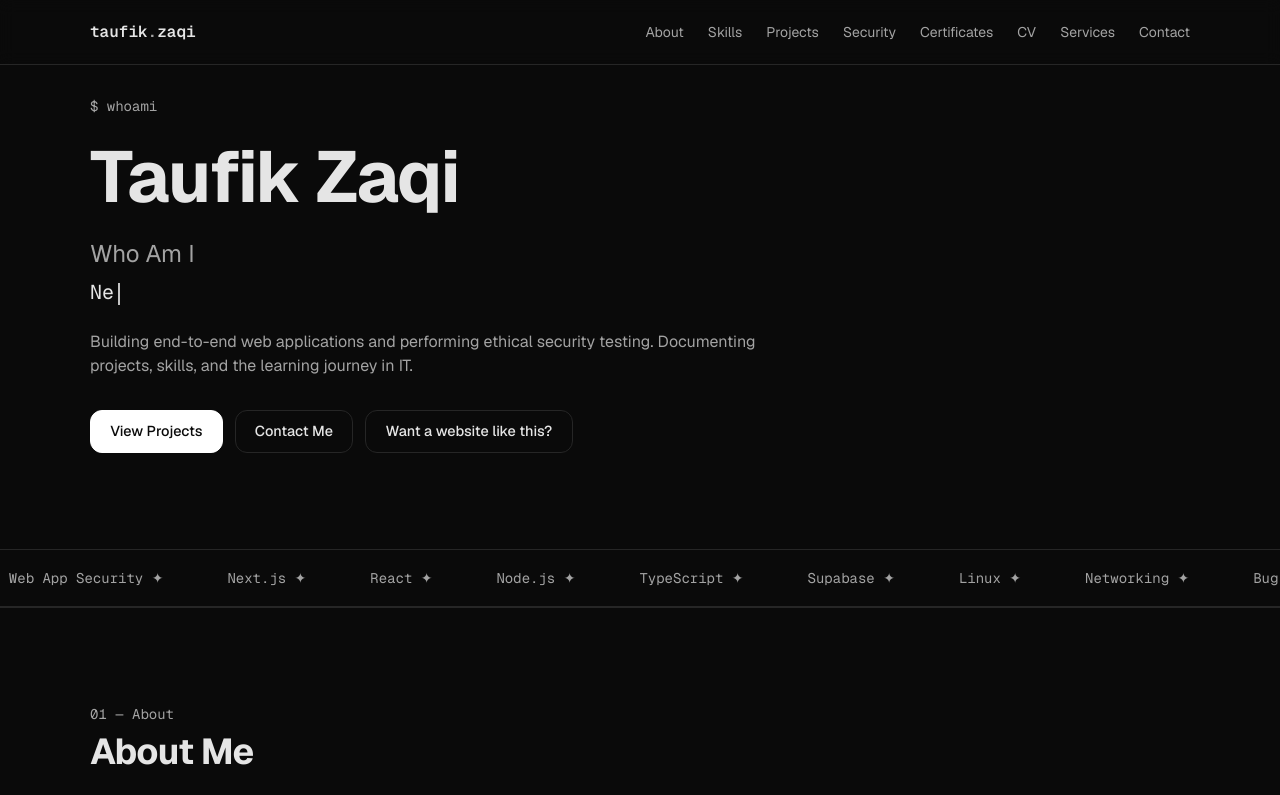
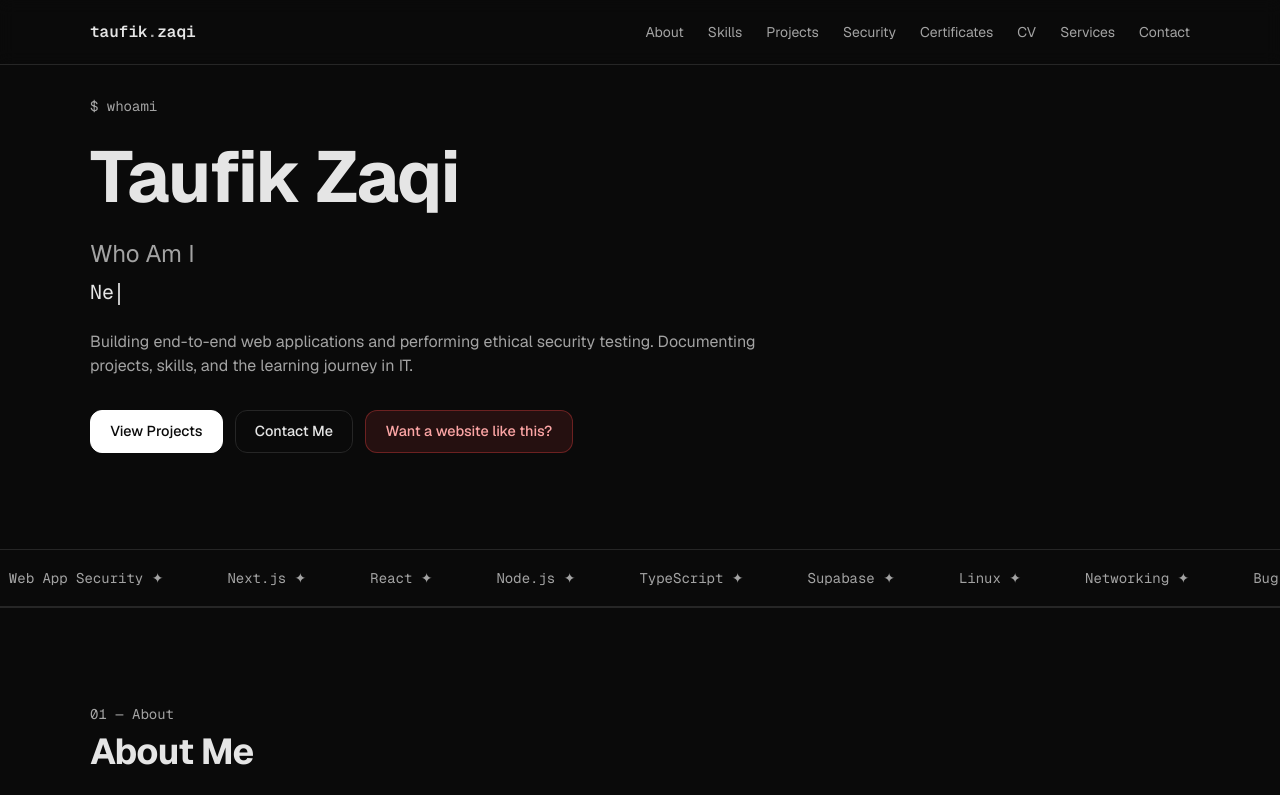
Before and after one commit to zyk-ishere/zyk-portofolio, a Next.js app: page / in a window 1280 px wide. Shown: the top 795 px of the page. Built offline with nearby package versions, Linux system fonts and the light colour scheme.

Commit message:
style(hero): translucent red devzy button

```diff
--- a/src/app/globals.css
+++ b/src/app/globals.css
@@ -45,6 +45,16 @@ body {
 .btn-primary:hover { background: #d4d4d4; }
 .btn-ghost { background: transparent; color: var(--foreground); }
 .btn-ghost:hover { background: #1a1a1a; }
+.btn-devzy {
+  background: rgba(239, 68, 68, 0.12);
+  border-color: rgba(239, 68, 68, 0.35);
+  color: #fca5a5;
+}
+.btn-devzy:hover {
+  background: rgba(239, 68, 68, 0.2);
+  border-color: rgba(239, 68, 68, 0.55);
+  color: #fecaca;
+}
 
 .mono { font-family: var(--font-geist-mono), monospace; }
 
--- a/src/app/page.tsx
+++ b/src/app/page.tsx
@@ -47,7 +47,7 @@ export default function Home() {
           <div className="mt-8 flex flex-wrap gap-3 hero-cta">
             <a href="#projects" className="btn btn-primary">View Projects</a>
             <a href="#contact" className="btn btn-ghost">Contact Me</a>
-            <a href="https://devzy.site" target="_blank" rel="noopener" className="btn btn-ghost">
+            <a href="https://devzy.site" target="_blank" rel="noopener" className="btn btn-devzy">
               Want a website like this?
             </a>
           </div>
```
